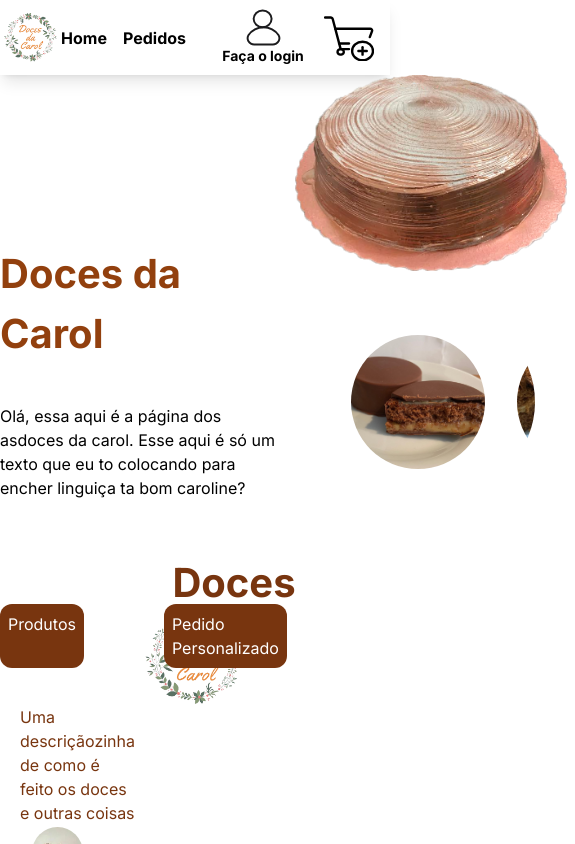
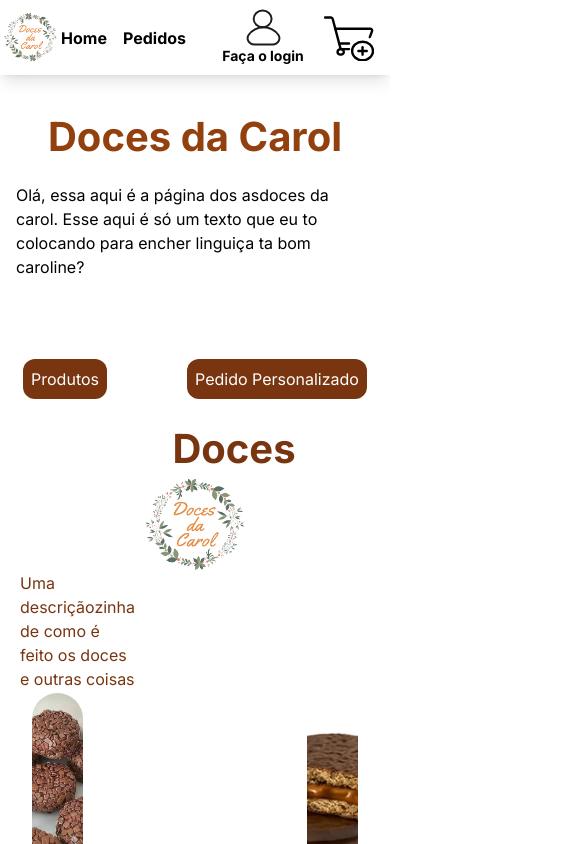
Before and after one commit to vicovaporub/doces-page, a Next.js app: page / in a window 390 px wide. Shown: the top 844 px of the page, 575 px wide, since content can reach past the window. Built offline with nearby package versions, Linux system fonts and the light colour scheme.

Commit message:
started the adjustment for mobile

```diff
--- a/src/components/main-components/About.tsx
+++ b/src/components/main-components/About.tsx
@@ -8,17 +8,15 @@ export const About = () => {
 
   return (
     <>
-      <div className="flex relative justify-between ">
+      <div className="sm:flex sm:relative sm:justify-between">
         <div
-          className="bg-orange-100 sm:mt-20 absolute top-[-6rem] -z-10 sm:left-[30rem]
-         sm:h-[55rem] sm:w-[100rem] rounded-full blur-[10rem]
-         "
-        ></div>
-        <div className="flex flex-col items-center  sm:ml-[25vh]  h-[240px] w-[500px]">
-          <h1 className="font-bold pt-[20vh] text-amber-800 text-[40px]">
+          className="sm:flex sm:flex-col items-center
+        sm:ml-[25vh] sm:h-[240px] h-auto sm:pt-0 pt-8  sm:w-[500px]"
+        >
+          <h1 className="font-bold sm:pt-[20vh] text-center text-amber-800 text-[40px]">
             Doces da Carol
           </h1>
-          <h2 className="py-10">
+          <h2 className="sm:py-10 p-4">
             Olá, essa aqui é a página dos asdoces da carol. Esse aqui é só um
             texto que eu to colocando para encher linguiça ta bom caroline?
           </h2>
@@ -37,9 +35,9 @@ export const About = () => {
             </Link>
           </div>
         </div>
-        <div className="flex flex-col">
+        <div className="hidden sm:flex sm:flex-col">
           <Image
-            className="sm:mr-10 sm:mt-16  px-2"
+            className="sm:mr-10 sm:mt-16 px-2 h-[100px] w-[150px] sm:h-[481px] sm:w-[666px]"
             src={displayCake}
             alt="display-cake"
             width={666}
@@ -47,12 +45,12 @@ export const About = () => {
           />
           <div
             className="sm:h-[201px] sm:w-[666px] bg-white
-  flex rounded-full m-10 items-center  bg-opacity-30 overflow-x-scroll
-  overflow-y-hidden custom-scrollbar p-2 "
+        flex rounded-full m-10 items-center bg-opacity-30 overflow-x-scroll
+        overflow-y-hidden custom-scrollbar p-2"
           >
             {dataImgs.map((img) => (
               <Image
-                className="m-2 p-2 rounded-full w-[150px] h-[150px]  object-cover"
+                className="m-2 p-2 rounded-full w-[150px] h-[150px] object-cover"
                 key={img.name}
                 src={img.src}
                 alt={img.alt}
--- a/src/components/sub-components/Login.tsx
+++ b/src/components/sub-components/Login.tsx
@@ -113,7 +113,10 @@ export const Login = () => {
   const userFirstName = user.username.split(" ")[0];
 
   return (
-    <div className="relative justify-center items-center text-center w-[90px] cursor-pointer">
+    <div
+      className="relative justify-center items-center text-center w-[90px] cursor-pointer"
+      style={{ zIndex: 9999 }}
+    >
       {user.isLogged ? (
         <div
           onClick={onLoginButtonClick}
```
